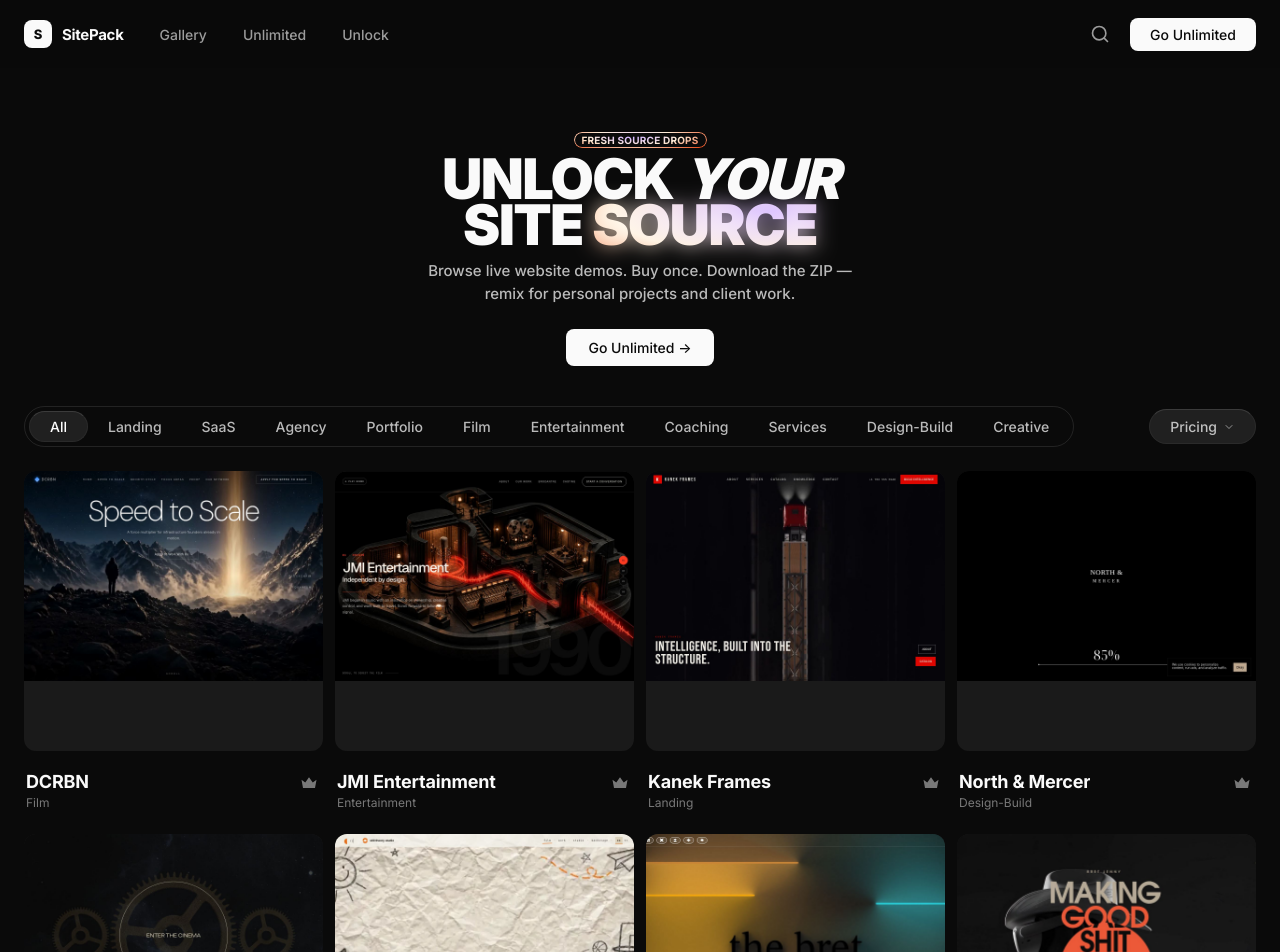
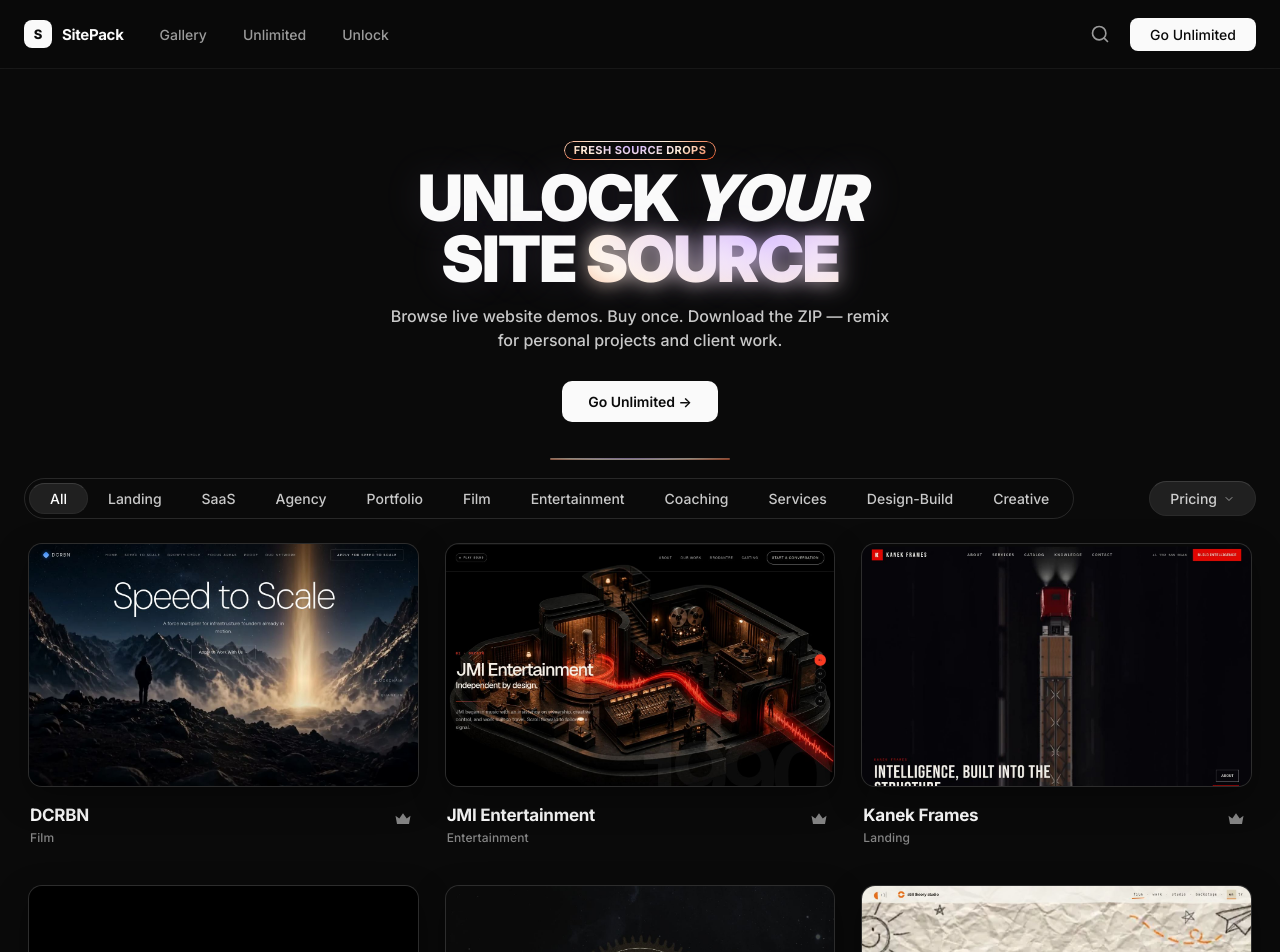
Before and after one commit to bret1976/sitepack, a React (Vite) app: page / in a window 1280 px wide. Shown: the top 952 px of the page. Built offline with nearby package versions, Linux system fonts and the light colour scheme.

Commit message:
Polish storefront: bigger equal poster frames + tasteful glow
Switch masonry/tall uneven cards to a 3-col equal CSS grid with
fixed 16/10 poster boxes (object-fit cover). Stronger hover glow,
bolder hero, sharper borders — keep Motionsites dark aesthetic.

```diff
--- a/src/App.jsx
+++ b/src/App.jsx
@@ -167,7 +167,7 @@
   return (
     <article className="ms-card" onClick={() => onOpen(pack)} role="button" tabIndex={0}
       onKeyDown={(e) => { if (e.key === 'Enter') onOpen(pack) }}>
-      <div className={`ms-card-media${pack.tall ? ' tall' : ''}`}>
+      <div className="ms-card-media">
         {!loaded && <div className="shimmer" />}
         {pack.comingSoon && <span className="ms-card-soon">Coming soon</span>}
         <img
@@ -197,14 +197,6 @@
       </div>
     </article>
   )
-}
-
-function distributeColumns(items, colCount) {
-  const cols = Array.from({ length: colCount }, () => [])
-  items.forEach((item, i) => {
-    cols[i % colCount].push(item)
-  })
-  return cols
 }
 
 function PackModal({ pack, onClose }) {
@@ -286,27 +278,11 @@
 
 function Home({ selected, setSelected }) {
   const [filter, setFilter] = useState('All')
-  const [cols, setCols] = useState(4)
-
-  useEffect(() => {
-    const update = () => {
-      const w = window.innerWidth
-      if (w < 640) setCols(1)
-      else if (w < 900) setCols(2)
-      else if (w < 1200) setCols(3)
-      else setCols(4)
-    }
-    update()
-    window.addEventListener('resize', update)
-    return () => window.removeEventListener('resize', update)
-  }, [])
 
   const filtered = useMemo(() => {
     if (filter === 'All') return GALLERY
     return GALLERY.filter((p) => (p.filters || [p.category]).includes(filter) || p.category === filter)
   }, [filter])
-
-  const columns = useMemo(() => distributeColumns(filtered, cols), [filtered, cols])
 
   return (
     <>
@@ -346,13 +322,9 @@
       </div>
 
       <div className="ms-gallery-wrap">
-        <div className="ms-masonry">
-          {columns.map((col, ci) => (
-            <div className="ms-col" key={ci}>
-              {col.map((pack) => (
-                <PackCard key={pack.id} pack={pack} onOpen={setSelected} />
-              ))}
-            </div>
+        <div className="ms-gallery">
+          {filtered.map((pack) => (
+            <PackCard key={pack.id} pack={pack} onOpen={setSelected} />
           ))}
         </div>
         {!filtered.length && (
--- a/src/index.css
+++ b/src/index.css
@@ -4,17 +4,19 @@
   --bg-elev: #141414;
   --bg-card: #121212;
   --bg-chip: #202020;
-  --border: rgba(255, 255, 255, 0.1);
+  --border: rgba(255, 255, 255, 0.12);
   --border-chip: #2a2a2a;
   --border-chip-top: #3b3b3b;
   --text: #fafafa;
-  --muted: rgba(255, 255, 255, 0.72);
-  --dim: rgba(255, 255, 255, 0.45);
+  --muted: rgba(255, 255, 255, 0.78);
+  --dim: rgba(255, 255, 255, 0.5);
   --foreground: #fafafa;
   --background-ink: #0a0a0a;
   --danger: #fb7185;
-  --radius-card: 24px;
-  --radius-media: 12px;
+  --accent-glow: rgba(208, 178, 255, 0.35);
+  --accent-line: rgba(232, 64, 13, 0.7);
+  --radius-card: 22px;
+  --radius-media: 14px;
   --font: Inter, ui-sans-serif, system-ui, -apple-system, Segoe UI, Roboto, Helvetica, Arial, sans-serif;
   --gradient: radial-gradient(80.17% 109.2% at 44.373% 35.1526%, rgb(208, 178, 255) 0%, rgb(255, 238, 216) 42.83%, rgb(232, 64, 13) 88.38%);
   color-scheme: dark;
@@ -47,8 +49,9 @@
   position: sticky;
   top: 0;
   z-index: 50;
-  background: rgba(10, 10, 10, 0.85);
-  backdrop-filter: blur(12px);
+  background: rgba(10, 10, 10, 0.78);
+  backdrop-filter: blur(16px);
+  border-bottom: 1px solid rgba(255, 255, 255, 0.06);
 }
 .ms-logo {
   display: flex;
@@ -151,11 +154,11 @@
   pointer-events: none;
 }
 .ms-grad-pill > span {
-  padding: 3px 8px;
-  font-size: 10px;
+  padding: 4px 10px;
+  font-size: 11px;
   font-weight: 700;
   text-transform: uppercase;
-  letter-spacing: 0.02em;
+  letter-spacing: 0.04em;
   line-height: 1;
   background-image: var(--gradient);
   background-clip: text;
@@ -200,54 +203,73 @@
   display: flex;
   flex-direction: column;
   align-items: center;
-  padding: 48px 16px 40px;
+  padding: 56px 16px 48px;
   text-align: center;
+  position: relative;
+}
+.ms-hero::after {
+  content: '';
+  position: absolute;
+  left: 50%;
+  bottom: 18px;
+  transform: translateX(-50%);
+  width: min(180px, 40%);
+  height: 2px;
+  border-radius: 999px;
+  background: var(--gradient);
+  opacity: 0.55;
+  pointer-events: none;
 }
 @media (min-width: 640px) {
-  .ms-hero { padding-top: 64px; }
+  .ms-hero { padding: 72px 24px 56px; }
 }
 .ms-hero h1 {
-  margin: 0 0 12px;
-  font-size: 38px;
+  margin: 0 0 14px;
+  font-size: 42px;
   font-weight: 900;
   text-transform: uppercase;
-  letter-spacing: -0.03em;
-  line-height: 34px;
+  letter-spacing: -0.04em;
+  line-height: 0.95;
   color: var(--text);
+  text-shadow: 0 0 40px rgba(208, 178, 255, 0.12);
 }
 @media (min-width: 640px) {
   .ms-hero h1 {
-    font-size: 48px;
-    line-height: 46px;
+    font-size: 54px;
   }
 }
 @media (min-width: 768px) {
   .ms-hero h1 {
-    font-size: 56px;
+    font-size: 64px;
   }
 }
 .ms-hero h1 em { font-style: italic; font-weight: 900; }
 .ms-hero p {
-  margin: 0 0 24px;
-  max-width: 28rem;
+  margin: 0 0 28px;
+  max-width: 32rem;
   color: var(--muted);
   font-weight: 500;
-  font-size: 15px;
-  line-height: 1.5;
+  font-size: 16px;
+  line-height: 1.55;
 }
 .ms-hero-cta {
   display: inline-flex;
   align-items: center;
   gap: 6px;
-  padding: 10px 22px;
+  padding: 12px 26px;
   background: var(--text);
   color: var(--bg);
   font-size: 14px;
-  font-weight: 500;
-  border-radius: 8px;
-  transition: opacity 0.15s;
+  font-weight: 600;
+  border-radius: 10px;
+  transition: transform 0.2s ease, box-shadow 0.2s ease, opacity 0.15s;
+  box-shadow: 0 0 0 0 transparent;
 }
-.ms-hero-cta:hover { opacity: 0.9; }
+.ms-hero-cta:hover {
+  opacity: 0.95;
+  transform: translateY(-1px);
+  box-shadow: 0 8px 28px rgba(208, 178, 255, 0.22);
+}
 
 /* ——— Filter chips ——— */
 .ms-toolbar {
@@ -312,77 +334,123 @@
 }
 .ms-sort-btn svg { width: 12px; height: 12px; opacity: 0.72; }
 
-/* ——— Masonry gallery ——— */
+/* ——— Equal-size gallery grid (bigger posters) ——— */
 .ms-gallery-wrap {
   width: 100%;
-  padding: 0 16px 48px;
+  max-width: 1480px;
+  margin: 0 auto;
+  padding: 0 16px 64px;
 }
 @media (min-width: 640px) {
-  .ms-gallery-wrap { padding: 0 24px 64px; }
+  .ms-gallery-wrap { padding: 0 28px 80px; }
 }
-.ms-masonry {
-  display: flex;
-  align-items: flex-start;
-  gap: 12px;
+.ms-gallery {
+  display: grid;
+  grid-template-columns: 1fr;
+  gap: 22px 18px;
+  align-items: stretch;
 }
-.ms-col {
-  flex: 1;
-  min-width: 0;
-  display: flex;
-  flex-direction: column;
-  gap: 12px;
+@media (min-width: 640px) {
+  .ms-gallery {
+    grid-template-columns: repeat(2, minmax(0, 1fr));
+    gap: 28px 22px;
+  }
 }
-@media (max-width: 640px) {
-  .ms-masonry { flex-direction: column; }
-  .ms-col { width: 100%; }
+@media (min-width: 1024px) {
+  .ms-gallery {
+    /* Fewer, larger cards — posters pop more than a dense 4-col masonry */
+    grid-template-columns: repeat(3, minmax(0, 1fr));
+    gap: 32px 26px;
+  }
+}
+@media (min-width: 1440px) {
+  .ms-gallery {
+    grid-template-columns: repeat(3, minmax(0, 1fr));
+    gap: 36px 28px;
+  }
 }
 
-/* PromptCard analog */
+/* PromptCard analog — equal fixed poster boxes */
 .ms-card {
   border-radius: var(--radius-card);
   overflow: visible;
   display: flex;
   flex-direction: column;
+  height: 100%;
   cursor: pointer;
-  transition: transform 0.2s ease;
+  transition: transform 0.25s ease;
 }
-.ms-card:hover { transform: translateY(-2px); }
+.ms-card:hover { transform: translateY(-4px); }
 .ms-card-media {
   position: relative;
   width: 100%;
   flex-shrink: 0;
   border-radius: var(--radius-media);
   overflow: hidden;
-  margin-bottom: 12px;
-  background: #1a1a1a;
-  aspect-ratio: 4 / 3;
+  margin-bottom: 14px;
+  background: #151515;
+  /* Fixed equal size for every card — uneven screenshots clipped via cover */
+  aspect-ratio: 16 / 10;
+  border: 1px solid rgba(255, 255, 255, 0.1);
+  box-shadow:
+    0 0 0 1px rgba(255, 255, 255, 0.03) inset,
+    0 12px 32px rgba(0, 0, 0, 0.35);
+  transition:
+    border-color 0.25s ease,
+    box-shadow 0.25s ease,
+    transform 0.25s ease;
 }
+.ms-card-media::after {
+  content: '';
+  position: absolute;
+  inset: 0;
+  border-radius: inherit;
+  pointer-events: none;
+  background: linear-gradient(
+    120deg,
+    transparent 35%,
+    rgba(255, 255, 255, 0.08) 50%,
+    transparent 65%
+  );
+  background-size: 220% 100%;
+  background-position: 140% 0;
+  opacity: 0;
+  transition: opacity 0.3s ease, background-position 0.7s ease;
+  z-index: 1;
+}
+.ms-card:hover .ms-card-media {
+  border-color: rgba(208, 178, 255, 0.45);
+  box-shadow:
+    0 0 0 1px rgba(208, 178, 255, 0.18) inset,
+    0 0 28px rgba(208, 178, 255, 0.22),
+    0 18px 40px rgba(0, 0, 0, 0.45);
+}
+.ms-card:hover .ms-card-media::after {
+  opacity: 1;
+  background-position: -40% 0;
+}
+/* Legacy tall flag ignored — all posters stay equal */
 .ms-card-media.tall {
-  aspect-ratio: auto;
-  min-height: 280px;
+  aspect-ratio: 16 / 10;
+  min-height: 0;
 }
-.ms-card-media.tall img {
-  position: relative;
-  width: 100%;
-  height: auto;
-  object-fit: cover;
-  object-position: top;
-}
+.ms-card-media.tall img,
 .ms-card-media img {
   position: absolute;
   inset: 0;
   width: 100%;
   height: 100%;
   object-fit: cover;
-  object-position: top;
-  transition: opacity 0.3s, transform 0.4s ease;
+  object-position: top center;
+  transition: opacity 0.3s, transform 0.45s ease;
 }
-.ms-card:hover .ms-card-media img { transform: scale(1.03); }
+.ms-card:hover .ms-card-media img { transform: scale(1.05); }
 .ms-card-media .shimmer {
   position: absolute;
   inset: 0;
-  background: linear-gradient(90deg, transparent, rgba(255,255,255,0.06), transparent);
+  background: linear-gradient(90deg, transparent, rgba(255,255,255,0.07), transparent);
   animation: shimmer 1.4s infinite;
+  z-index: 1;
 }
 @keyframes shimmer {
   0% { transform: translateX(-100%); }
@@ -390,50 +458,58 @@
 }
 .ms-card-soon {
   position: absolute;
-  top: 10px;
-  left: 10px;
+  top: 12px;
+  left: 12px;
   z-index: 2;
-  padding: 4px 10px;
+  padding: 5px 11px;
   font-size: 10px;
   font-weight: 700;
   text-transform: uppercase;
-  letter-spacing: 0.04em;
+  letter-spacing: 0.05em;
   border-radius: 999px;
-  background: rgba(0,0,0,0.65);
-  border: 1px solid rgba(255,255,255,0.15);
-  color: var(--muted);
-  backdrop-filter: blur(6px);
+  background: rgba(0,0,0,0.72);
+  border: 1px solid rgba(255,255,255,0.22);
+  color: #fff;
+  backdrop-filter: blur(8px);
 }
 .ms-card-meta {
   display: flex;
   align-items: flex-start;
   justify-content: space-between;
   gap: 12px;
-  padding: 8px 2px 12px;
+  padding: 4px 2px 4px;
+  min-height: 52px;
 }
 .ms-card-meta h3 {
   margin: 0;
-  font-size: 18px;
+  font-size: 17px;
   font-weight: 700;
-  line-height: 1.2;
-  letter-spacing: -0.01em;
+  line-height: 1.25;
+  letter-spacing: -0.015em;
   white-space: nowrap;
   overflow: hidden;
   text-overflow: ellipsis;
 }
 .ms-card-meta .cat {
   display: block;
-  margin-top: 2px;
+  margin-top: 3px;
   font-size: 12px;
+  font-weight: 500;
   color: var(--dim);
+  letter-spacing: 0.01em;
 }
 .ms-card-unlock {
   flex-shrink: 0;
   color: var(--dim);
-  padding: 2px;
-  transition: color 0.15s;
+  padding: 4px;
+  border-radius: 8px;
+  transition: color 0.15s, background 0.15s, box-shadow 0.2s;
 }
-.ms-card:hover .ms-card-unlock { color: var(--text); }
+.ms-card:hover .ms-card-unlock {
+  color: var(--text);
+  background: rgba(255, 255, 255, 0.06);
+  box-shadow: 0 0 12px rgba(208, 178, 255, 0.15);
+}
 .ms-card-unlock svg { width: 20px; height: 20px; fill: currentColor; }
 
 /* ——— Detail modal ——— */
@@ -567,9 +643,11 @@
 }
 .ms-btn-ghost:hover { border-color: rgba(255,255,255,0.28); }
 .ms-price-tag {
-  font-size: 13px;
-  color: var(--dim);
+  font-size: 14px;
+  font-weight: 600;
+  color: rgba(255, 238, 216, 0.92);
   margin-top: -4px;
+  letter-spacing: 0.01em;
 }
 
 /* ——— Pricing / Unlimited ——— */
```
